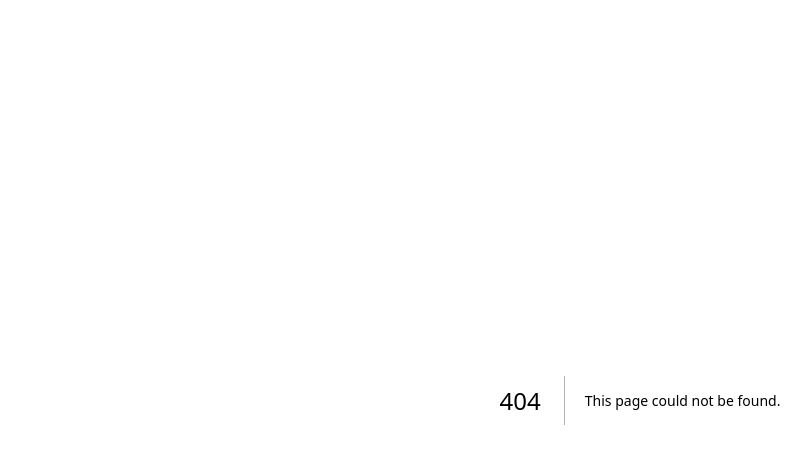
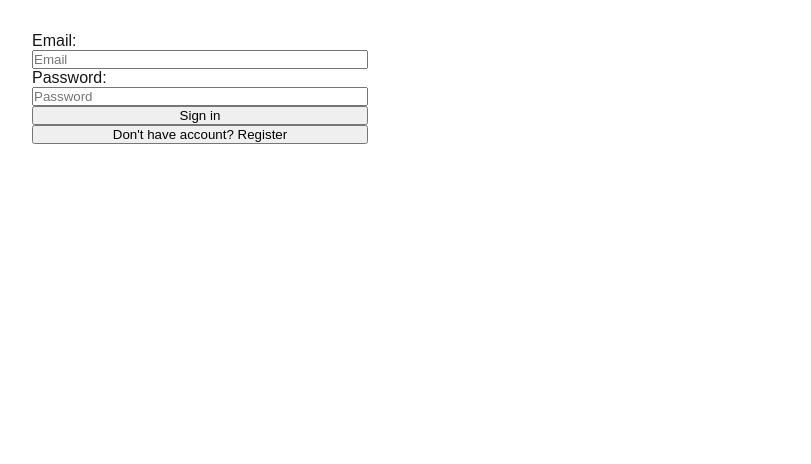
Before and after one commit to takiido/breakbeat, a Next.js app in the folder frontend/: page /auth in a window 1280 px wide. Before the commit this address had no page. Shown: the top 464 px of the page, without its empty margins (0-811 px from the left). Built offline with nearby package versions, Linux system fonts and the light colour scheme; no server answers.

Commit message:
feat: add simple authentication page with registration and login forms

```diff
--- /dev/null
+++ b/frontend/src/app/auth/page.tsx
@@ -0,0 +1,104 @@
+"use client";
+
+import { useState, useEffect } from "react";
+import { useSearchParams } from "next/navigation";
+import { LoginData, RegisterData } from "@/lib/types";
+import { register, login } from "@/actions/auth";
+import styles from "./styles.module.scss";
+
+export default function AuthPage() {
+  const searchParams = useSearchParams();
+  const [mode, setMode] = useState<string | null>(null);
+
+  const [registerData, setRegisterData] = useState<RegisterData>({
+    email: "",
+    username: "",
+    password: "",
+  });
+  const [loginData, setLoginData] = useState<LoginData>({
+    email: "",
+    password: "",
+  });
+  const [error, setError] = useState<string | null>(null);
+
+  const handleSubmit = async (e: React.FormEvent<HTMLFormElement>) => {
+    e.preventDefault();
+    if (mode === "register") {
+      await register(registerData);
+    }
+    if (mode === "login") {
+      await login(loginData);
+    }
+  }
+
+  useEffect(() => {
+    setMode(searchParams.get("mode"));
+  }, [searchParams]);
+
+  return(
+    <div>
+      {
+        mode === "register" ?
+          <form className={styles.register_form} onSubmit={handleSubmit}>
+            <label htmlFor="reg-username">Username:</label>
+            <input
+              name="reg-username"
+              type="text"
+              required
+              placeholder="Username"
+              value={registerData.username}
+              onChange={(e) => setRegisterData({ ...registerData, username: e.target.value })}
+            />
+
+            <label htmlFor="reg-email">Email:</label>
+            <input
+              name="reg-email"
+              type="email"
+              required
+              placeholder="Email"
+              value={registerData.email}
+              onChange={(e) => setRegisterData({ ...registerData, email: e.target.value })}
+            />
+
+            <label htmlFor="reg-password">Password:</label>
+            <input
+              name="reg-password"
+              type="password"
+              required
+              placeholder="Password"
+              value={registerData.password}
+              onChange={(e) => setRegisterData({ ...registerData, password: e.target.value })}
+            />
+
+            <button type="submit">Register</button>
+            <button onClick={() => setMode("login")}>Already registered? Sign in</button>
+          </form>
+      :
+        <form className={styles.register_form} onSubmit={handleSubmit}>
+          <label htmlFor="reg-email">Email:</label>
+          <input
+            name="reg-email"
+            type="email"
+            required
+            placeholder="Email"
+            value={loginData.email}
+            onChange={(e) => setLoginData({ ...loginData, email: e.target.value })}
+          />
+
+          <label htmlFor="reg-password">Password:</label>
+          <input
+            name="reg-password"
+            type="password"
+            required
+            placeholder="Password"
+            value={loginData.password}
+            onChange={(e) => setLoginData({ ...loginData, password: e.target.value })}
+          />
+
+          <button type="submit">Sign in</button>
+          <button onClick={() => setMode("register")}>Don't have account? Register</button>
+        </form>
+      }
+    </div>
+  )
+}
--- /dev/null
+++ b/frontend/src/app/auth/styles.module.scss
@@ -0,0 +1,6 @@
+.register_form {
+  max-width: 400px;
+  padding: 32px;
+  display: flex;
+  flex-direction: column;
+}
```
